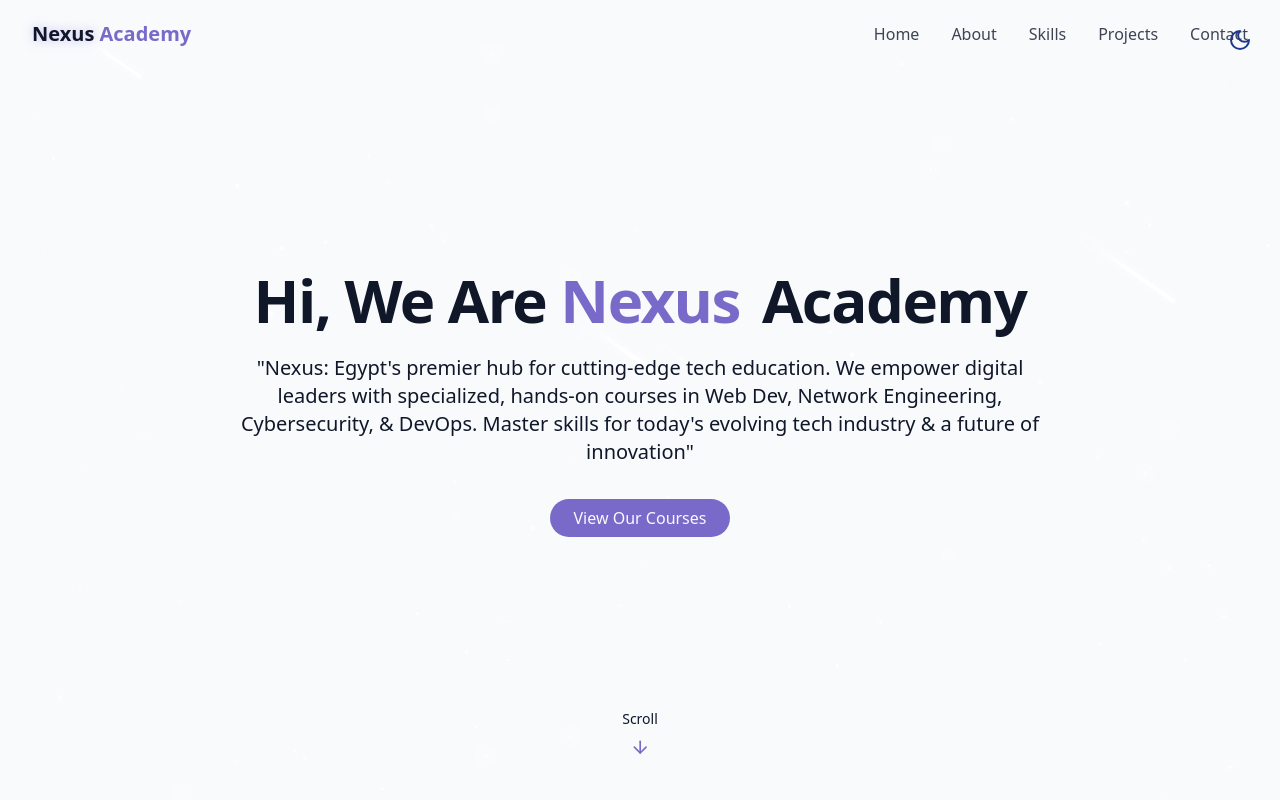
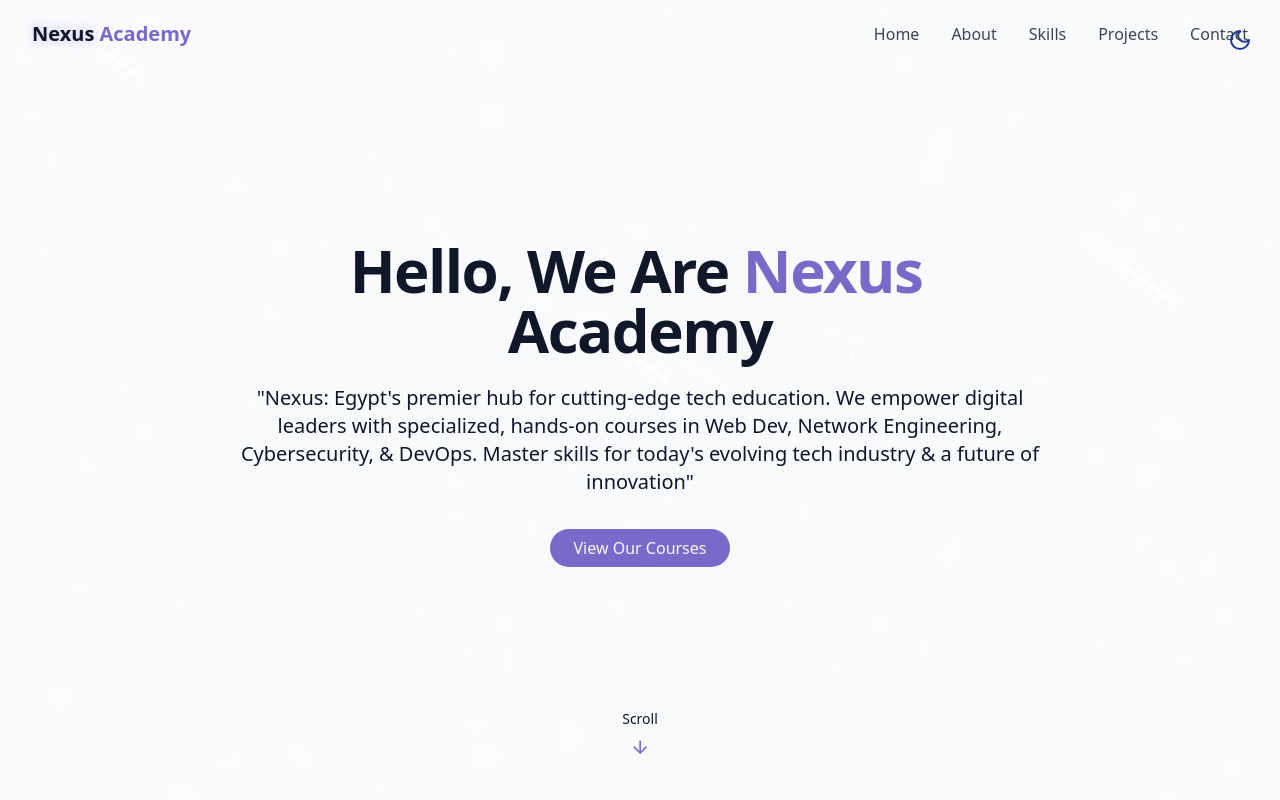
Before and after one commit to ZESTT/nexus, a React (Vite) app: page / in a window 1280 px wide. Shown: the top 800 px of the page. Built offline with nearby package versions, Linux system fonts and the light colour scheme.

Commit message:
Ready for Vercel deployment

```diff
--- a/src/components/HeroSection.jsx
+++ b/src/components/HeroSection.jsx
@@ -9,7 +9,7 @@
       <div className="container max-w-4xl mx-auto text-center z-10">
         <div className="space-y-6">
           <h1 className="text-4xl md:text-6xl font-bold tracking-tight">
-            <span className="opacity-0 animate-fade-in"> Hi, We Are</span>
+            <span className="opacity-0 animate-fade-in"> Hello, We Are</span>
             <span className="text-primary opacity-0 animate-fade-in-delay-1">
               {" "}
            Nexus
```
